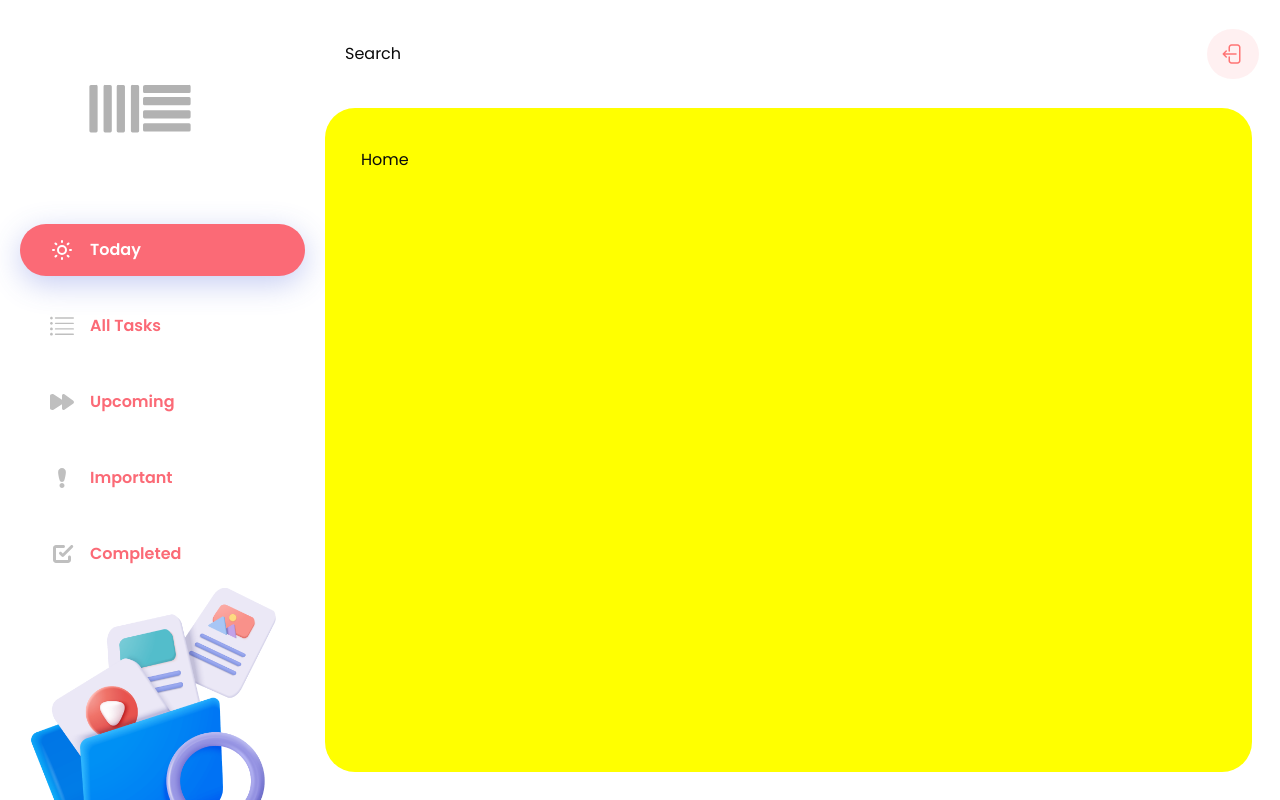
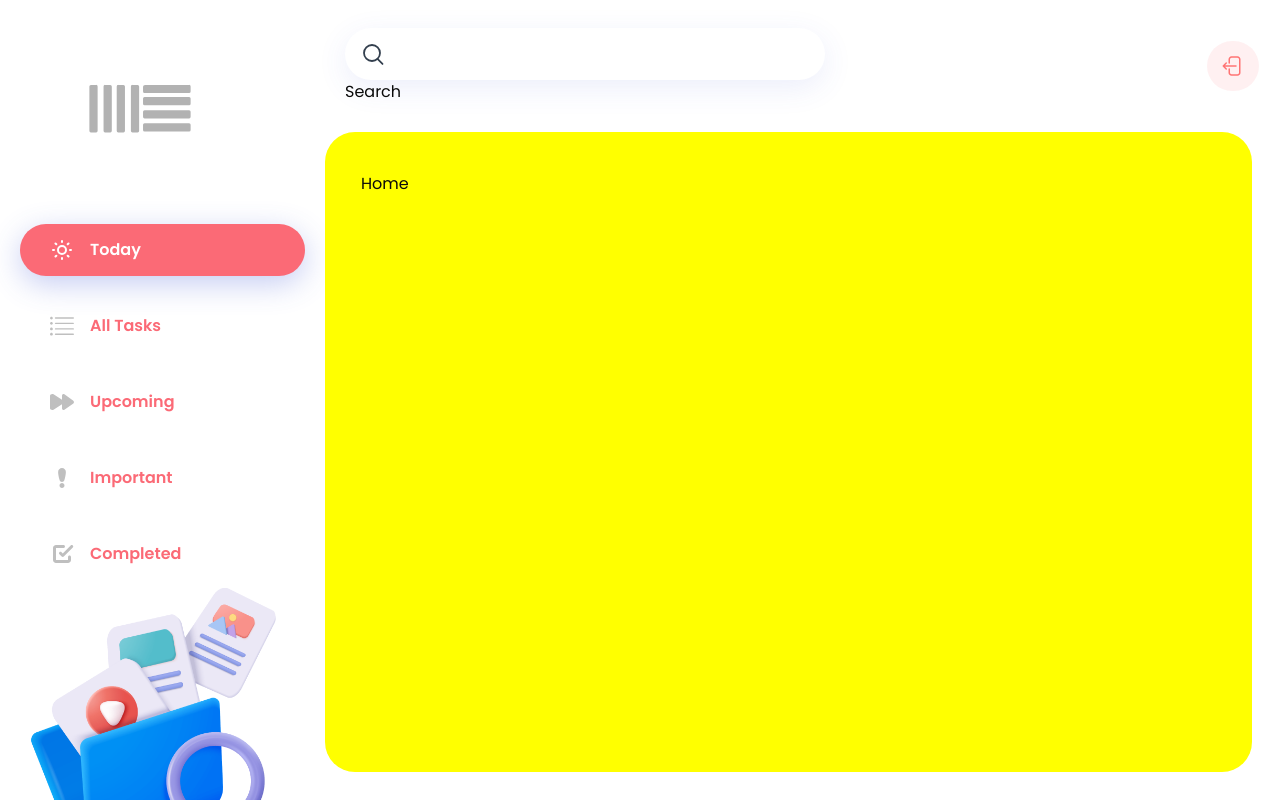
Before and after one commit to linwangboi/perdash, a Next.js app in the folder frontend/: page / in a window 1280 px wide. Built offline with nearby package versions, Linux system fonts and the light colour scheme; no server answers.

Commit message:
feat: search.svg

```diff
--- a/frontend/app/globals.css
+++ b/frontend/app/globals.css
@@ -241,6 +241,18 @@
   .sign-out-button {
     @apply flex items-center justify-center h-[52px] min-w-[54px] rounded-full bg-brand/10 p-0 text-brand shadow-none transition-all hover:bg-brand/20;
   }
+  .search {
+    @apply relative w-full md:max-w-[480px];
+  }
+  .search-input-wrapper {
+    @apply flex h-[52px] flex-1 items-center gap-3 rounded-full px-4;
+    box-shadow: var(--drop-3);
+  }
+
+
+
+
+
 }
 
 @media (min-width: 640px) {
--- a/frontend/components/Search.jsx
+++ b/frontend/components/Search.jsx
@@ -1,8 +1,15 @@
+import Image from 'next/image'
 import React from 'react'
 
 const Search = () => {
   return (
-    <div>Search</div>
+    <div className='search'>
+      <div className='search-input-wrapper'>
+        <Image src='/assets/search.svg' alt='search' width={24} height={24} />
+
+      </div>
+      Search
+    </div>
   )
 }
 
```
Also changed, not shown: frontend/public/assets/search.svg (added).
